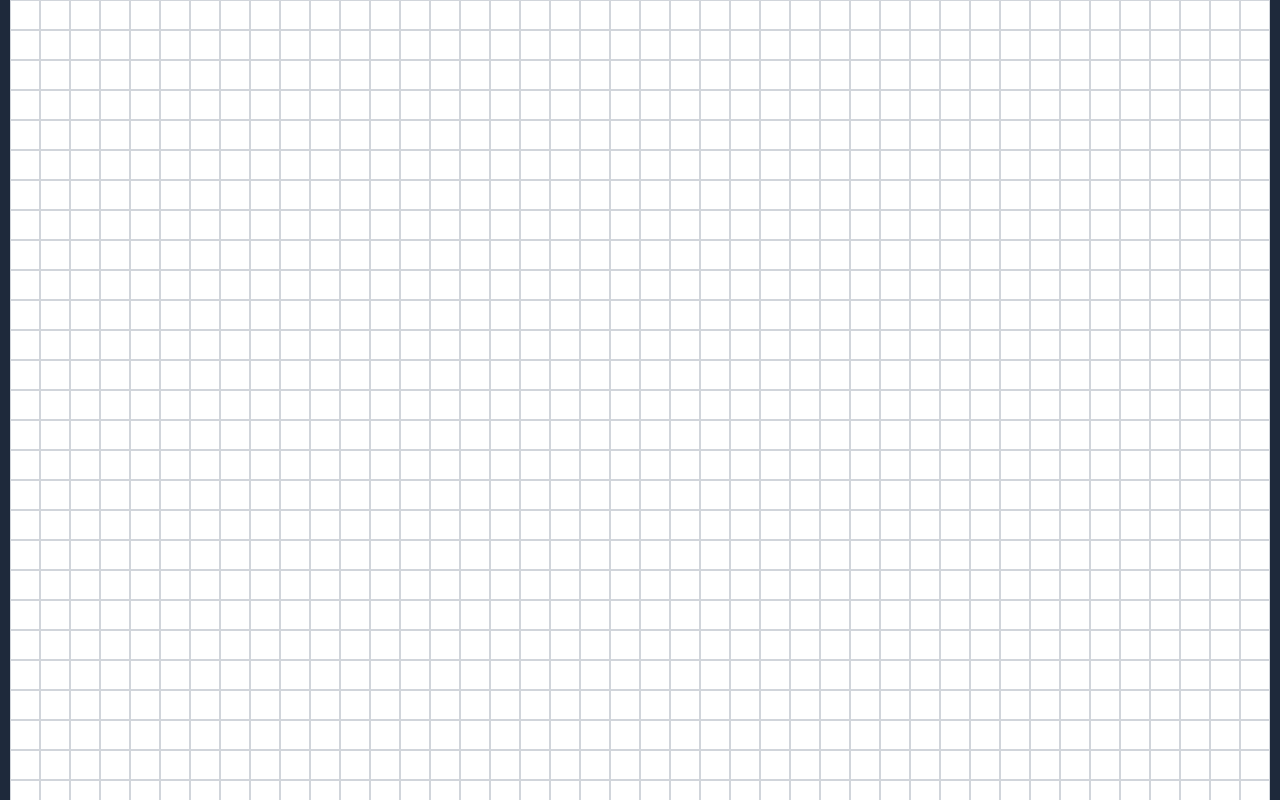
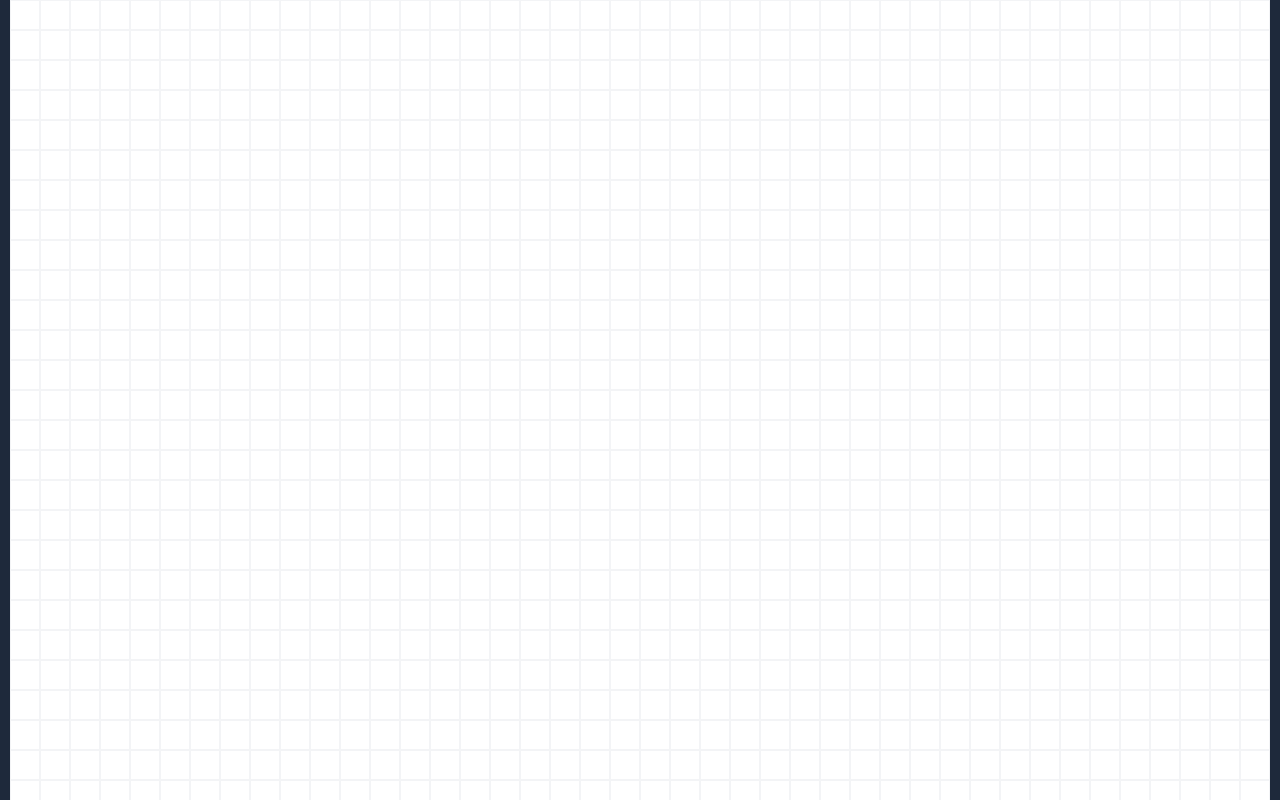
Before and after one commit to mwthinker/rows-backend, a React (Vite) app in the folder client/: page /games/1 in a window 1280 px wide. Shown: the top 800 px of the page. Built offline with nearby package versions, Linux system fonts and the light colour scheme.

Commit message:
Moving some client code to components

```diff
--- a/client/src/Game.tsx
+++ b/client/src/Game.tsx
@@ -1,4 +1,6 @@
 import { useState, useEffect } from 'react';
+import Board from './components/Board';
+import GameEndResult from './components/GameEndResult';
 
 //import { useParams } from 'react-router-dom';
 
@@ -7,7 +9,7 @@ function Game() {
   //const { gameId } = useParams();
   const [gridSize, setGridSize] = useState(25);
   const [cellSize, setCellSize] = useState(25);
-  const [fontSize, setFontSize] = useState(20);
+  //const [fontSize, setFontSize] = useState(20);
   const [board, setBoard] = useState<string[][]>([]);
   const [currentPlayer, setCurrentPlayer] = useState<'X' | 'O'>('X');
   const [winner, setWinner] = useState<string | null>(null);
@@ -20,7 +22,7 @@ function Game() {
 
     setGridSize(calculatedGridSize);
     setCellSize(calculatedCellSize);
-    setFontSize(calculatedCellSize / 2);
+    //setFontSize(calculatedCellSize / 2);
     setBoard(Array(calculatedGridSize).fill(null).map(() => Array(calculatedGridSize).fill('')));
   }, []);
 
@@ -36,35 +38,8 @@ function Game() {
     for (const [dx, dy] of directions) {
       let count = 1;
 
-      // Check in the positive direction
-      for (let i = 1; i < 5; i++) {
-        const newRow = row + i * dx;
-        const newCol = col + i * dy;
-        if (
-          newRow < 0 ||
-          newRow >= gridSize ||
-          newCol < 0 ||
-          newCol >= gridSize ||
-          board[newRow][newCol] !== currentPlayer
-        )
-          break;
-        count++;
-      }
-
-      // Check in the negative direction
-      for (let i = 1; i < 5; i++) {
-        const newRow = row - i * dx;
-        const newCol = col - i * dy;
-        if (
-          newRow < 0 ||
-          newRow >= gridSize ||
-          newCol < 0 ||
-          newCol >= gridSize ||
-          board[newRow][newCol] !== currentPlayer
-        )
-          break;
-        count++;
-      }
+      count+= countMarksInLine(1, row, col, dx, dy);  //Check positive direction
+      count+= countMarksInLine(-1, row, col, dx, dy); //Check negative direction
 
       if (count >= 5) {
         return true;
@@ -89,6 +64,24 @@ function Game() {
     setCurrentPlayer(currentPlayer === 'X' ? 'O' : 'X');
   };
 
+  const countMarksInLine = (directionFactor: number, row: number, col: number, dx: number, dy: number) => {
+    let count = 0;
+    for (let i = 1; i < 5; i++) {
+      const newRow = row + (i*directionFactor) * dx;
+      const newCol = col + (i*directionFactor) * dy;
+      if (
+        newRow < 0 ||
+        newRow >= gridSize ||
+        newCol < 0 ||
+        newCol >= gridSize ||
+        board[newRow][newCol] !== currentPlayer
+      )
+        break;
+      count++;
+    }
+    return count;
+  };
+
   const resetGame = () => {
     setBoard(Array(gridSize).fill(null).map(() => Array(gridSize).fill('')));
     setCurrentPlayer('X');
@@ -97,41 +90,8 @@ function Game() {
 
   return (
     <div className="flex w-full h-screen flex-col items-center bg-slate-800 text-gray-100 font-black">
-      {winner && <h2>Player {winner} Wins!</h2>}
-      {winner && (
-        <button onClick={resetGame} style={{ marginBottom: '20px' }}>
-          New Game
-        </button>
-      )}
-      <div
-        style={{
-          display: 'grid',
-          gridTemplateColumns: `repeat(${gridSize}, ${cellSize}px)`,
-          gridTemplateRows: `repeat(${gridSize}, ${cellSize}px)`,
-          gap: '0',
-
-        }}
-      >
-        {board.map((row, rowIndex) =>
-          row.map((cell, colIndex) => (
-            <button
-              key={`${rowIndex}-${colIndex}`}
-              onClick={() => handleClick(rowIndex, colIndex)}
-              style={{
-                width: `${cellSize}px`,
-                height: `${cellSize}px`,
-                fontSize: `${fontSize}px`,
-              }}
-              className={`
-                flex items-center justify-center
-                font-black boardsquare
-                ${cell === '' ? '' : 'filled'}
-                ${cell === 'X' ? 'cross' : 'circle'}
-                `}
-            ></button>
-          ))
-        )}
-      </div>
+      <GameEndResult winner={winner} resetGame={resetGame} />
+      <Board board={board} cellSize={cellSize} gridSize={gridSize} handleClick={handleClick}  />
     </div>
   );
 }
--- /dev/null
+++ b/client/src/components/Board.tsx
@@ -0,0 +1,27 @@
+import BoardCell from './BoardCell';
+
+interface propTypes {
+  board: string[][],
+  gridSize: number,
+  cellSize: number,
+  handleClick: CallableFunction
+}
+
+function Board({board, gridSize, cellSize, handleClick}: propTypes) {
+  return (
+    <div className={`grid gap-0`}
+      style={{
+        gridTemplateColumns: `repeat(${gridSize}, ${cellSize}px)`,
+        gridTemplateRows: `repeat(${gridSize}, ${cellSize}px)`,
+      }}
+    >
+      {board.map((row, rowIndex) =>
+        row.map((cell, colIndex) => (
+          <BoardCell key={`${rowIndex}-${colIndex}`} cell={cell} colIndex={colIndex} rowIndex={rowIndex} handleClick={handleClick} />
+        ))
+      )}
+    </div>
+  )
+}
+
+export default Board;
--- /dev/null
+++ b/client/src/components/BoardCell.tsx
@@ -0,0 +1,20 @@
+interface propTypes {
+  cell: string,
+  rowIndex: number,
+  colIndex: number,
+  handleClick: CallableFunction
+}
+
+function BoardCell({cell, rowIndex, colIndex, handleClick}: propTypes) {
+  return (
+    <button
+      onClick={() => handleClick(rowIndex, colIndex)}
+      className={`
+      bg-white flex items-center justify-center cursor-pointer border border-gray-100
+      ${cell === 'X' ? 'filled text-red-600' : 'filled text-blue-600'}
+      `}
+    >{cell}</button>
+  )
+}
+
+export default BoardCell;
--- /dev/null
+++ b/client/src/components/GameEndResult.tsx
@@ -0,0 +1,21 @@
+interface propTypes {
+    winner: string | null,
+    resetGame: CallableFunction
+}
+
+function GameEndResult({winner, resetGame}: propTypes) {
+
+    return <>
+      {winner && (
+        <div className={`absolute bg-black p-5 w-full text-center content-center h-[35svh] m-auto top-0 bottom-0`}>
+          <h2>Player {winner} Wins!</h2>
+          <button className={`button mb-5`} onClick={resetGame}>
+            New Game
+          </button>
+        </div>
+      )}
+    </>
+
+}
+
+export default GameEndResult;
--- a/client/src/index.css
+++ b/client/src/index.css
@@ -2,25 +2,17 @@
 @tailwind components;
 @tailwind utilities;
 
-
-
-
-.boardsquare {
-    border: 1px solid #d1d5db;
-    background-color: #ffffff;
-    display: flex;
-    align-items: center;
-    justify-content: center;
-    cursor: pointer;
+@layer components {
+    .button {
+        @apply bg-white
+            hover:bg-gray-100
+            text-gray-800
+            font-semibold
+            py-2
+            px-4
+            border
+            border-gray-400
+            rounded
+            shadow;
+    }
 }
-.boardsquare.filled {
-
-}
-.boardsquare.cross.filled:after {
-    content: 'X';
-    color: red;
-}
-.boardsquare.circle.filled:after {
-    content: 'O';
-    color: blue;
-}
```
